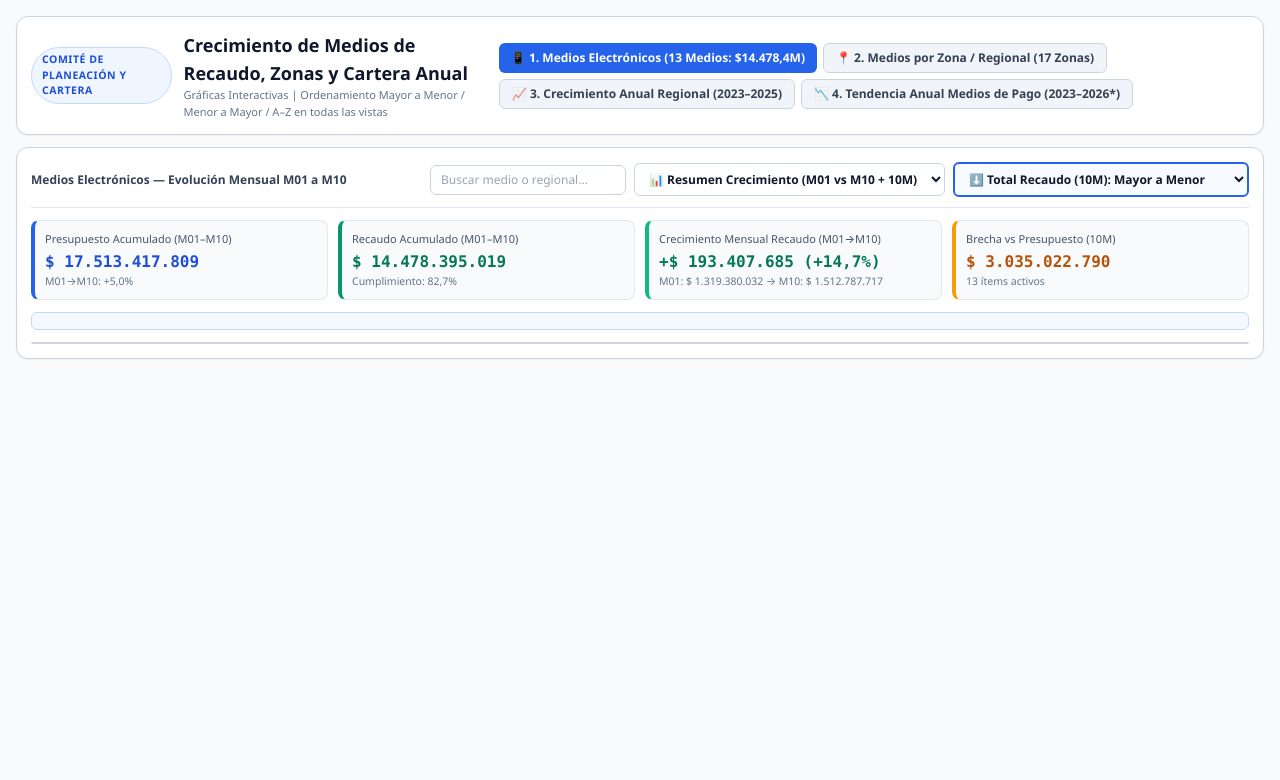
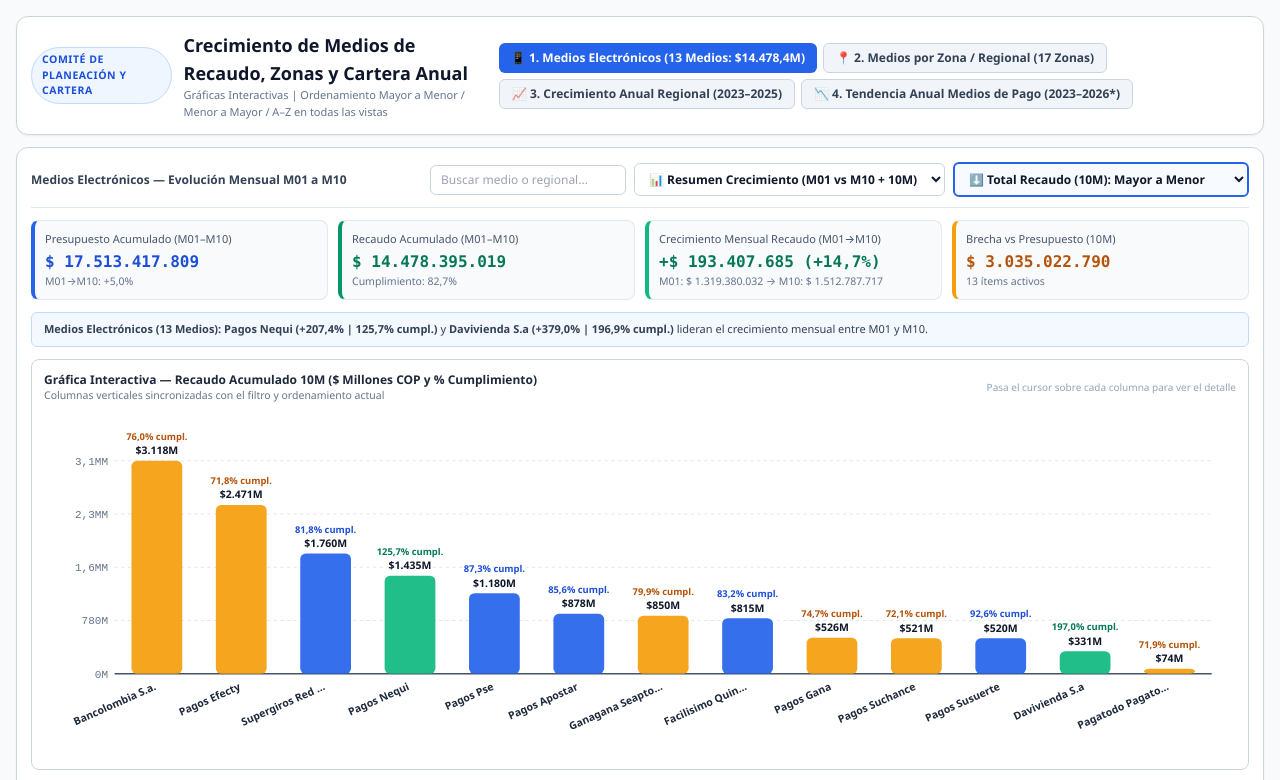
Before and after one commit to coordplaneacioncarteranal-del/crecimiento-medios-zonas, a plain HTML site: page index.html in a window 1280 px wide. Shown: the top 780 px of the page. Drawn offline with nearby package versions, Linux system fonts and the light colour scheme.

Commit message:
Fix n_med JS variable in renderTab4

```diff
--- a/index.html
+++ b/index.html
@@ -447,7 +447,7 @@
       `;
 
       document.getElementById("tab4-extra-note").innerHTML = currentSubTab === "med"
-        ? `<strong>Medios Electrónicos (${n_med} Medios):</strong> <strong>Pagos Nequi (+207,4% | 125,7% cumpl.)</strong> y <strong>Davivienda S.a (+379,0% | 196,9% cumpl.)</strong> lideran el crecimiento mensual entre M01 y M10.`
+        ? `<strong>Medios Electrónicos (${block.rows.length} Medios):</strong> <strong>Pagos Nequi (+207,4% | 125,7% cumpl.)</strong> y <strong>Davivienda S.a (+379,0% | 196,9% cumpl.)</strong> lideran el crecimiento mensual entre M01 y M10.`
         : `<strong>Medios por Zona / Regional (17 Zonas):</strong> 16 de las 17 zonas crecieron en recaudo entre M01 y M10. Lideran en crecimiento nominal <strong>Huila (+$26,74M)</strong>, <strong>Tolima (+$24,79M)</strong> y <strong>Quindío (+$21,85M)</strong>; y en cumplimiento <strong>Caldas (95,2%)</strong>, <strong>Valle Norte (91,8%)</strong> y <strong>Valle Centro (90,4%)</strong>.`;
 
       let rows = block.rows.filter(r => !sq || r.name.toLowerCase().includes(sq));
```
